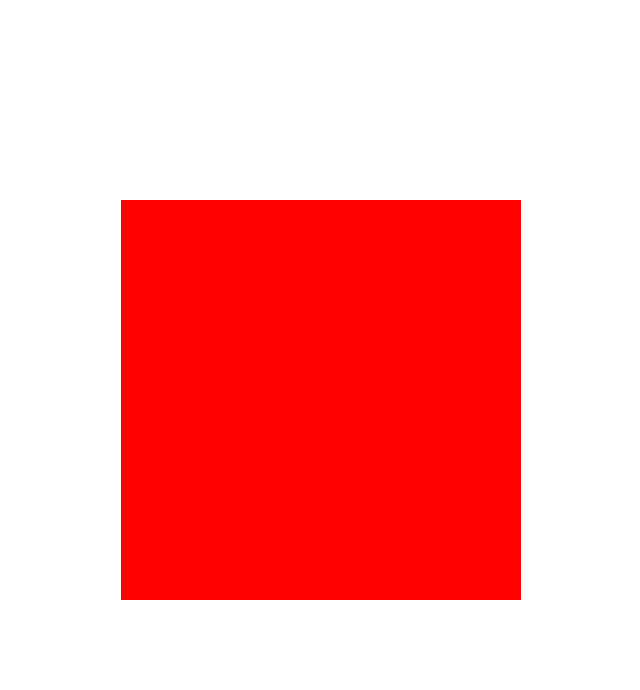
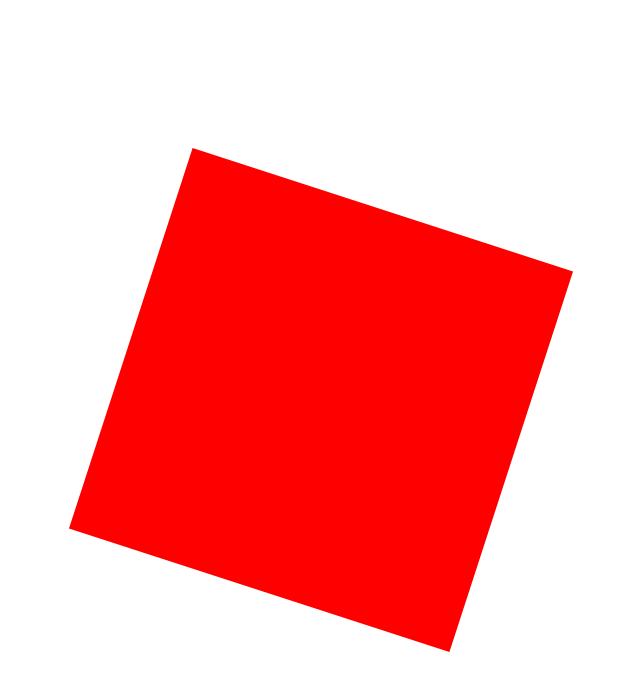
Before and after one commit to ocalvet/electron-react, a React (Create React App) app: page / in a window 1280 px wide. Shown: the top 690 px of the page, without its empty margins (319-959 px from the left). Built offline with nearby package versions, Linux system fonts and the light colour scheme.

Commit message:
Change time of rotation

```diff
--- a/src/App.js
+++ b/src/App.js
@@ -10,7 +10,7 @@ class App extends Component {
   componentDidMount() {
     const interval = setInterval(() => {
       this.setState({ speed: this.state.speed + 1 });
-    }, 1000)
+    }, 3000)
   }
 
   render() {
```
